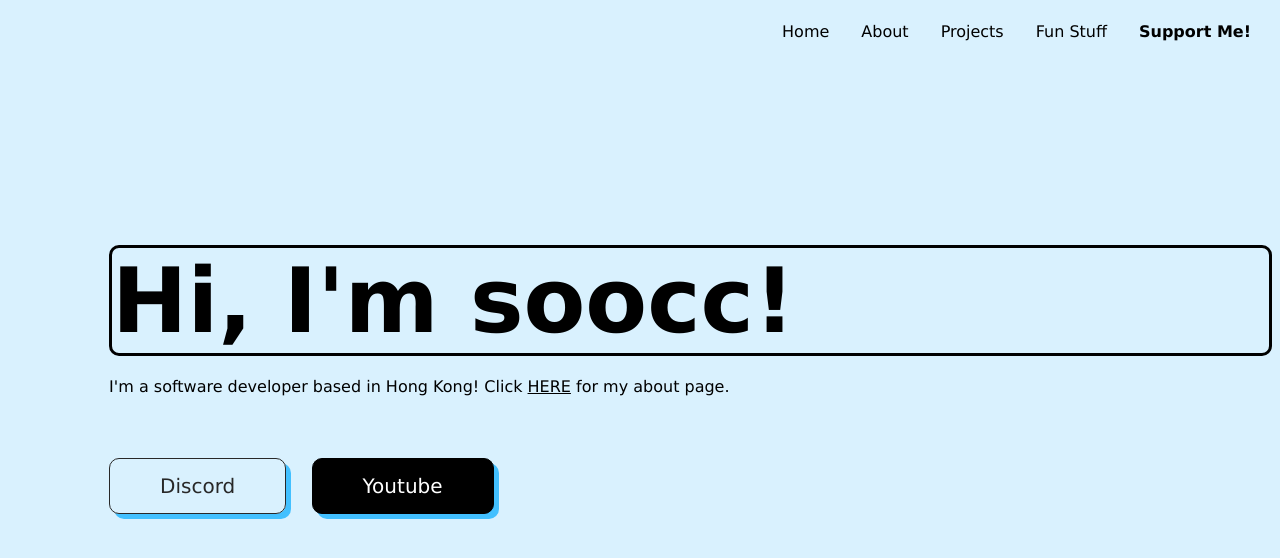
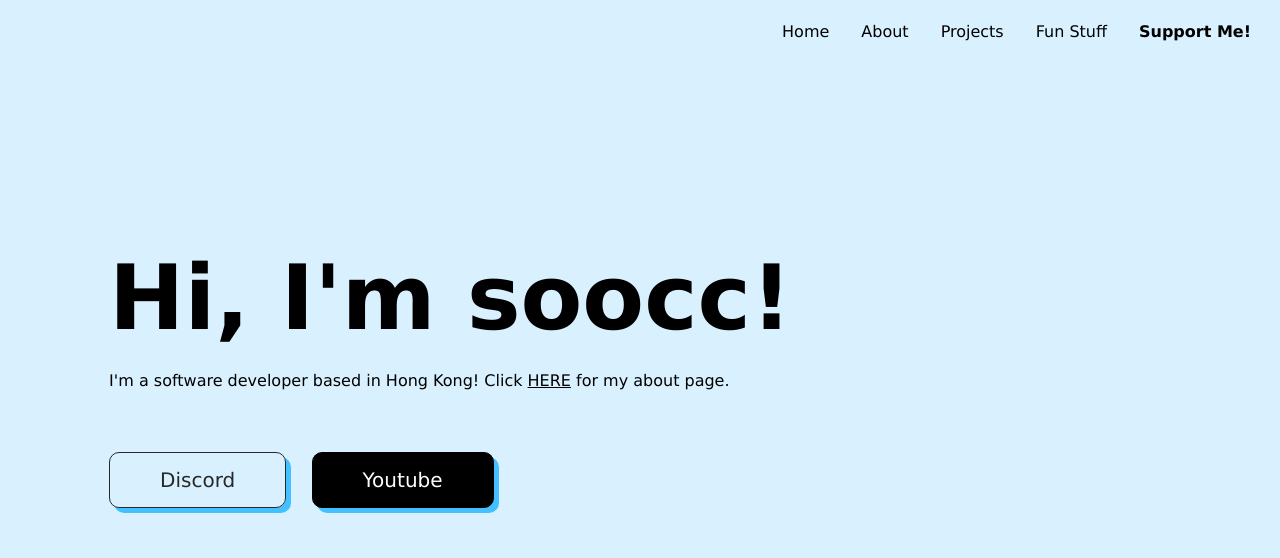
Before and after one commit to soocc/sooccsocks2, a Jekyll site: the page built from index.html, in a window 1280 px wide. Shown: the top 558 px of the page. Built offline with Jekyll 4.4.1, drawn with Linux system fonts in a browser that asks for light colours.

Commit message:
Update index.html

```diff
--- a/index.html
+++ b/index.html
@@ -14,9 +14,6 @@ layout: default
         margin-left: 8%;
         margin-top: 15%;
         margin-bottom: 0px;
-        border-style: solid;
-        border-color: #000;
-        border-radius: 10px 10px 10px 10px;
       }
 
       p, .abutton {
```
